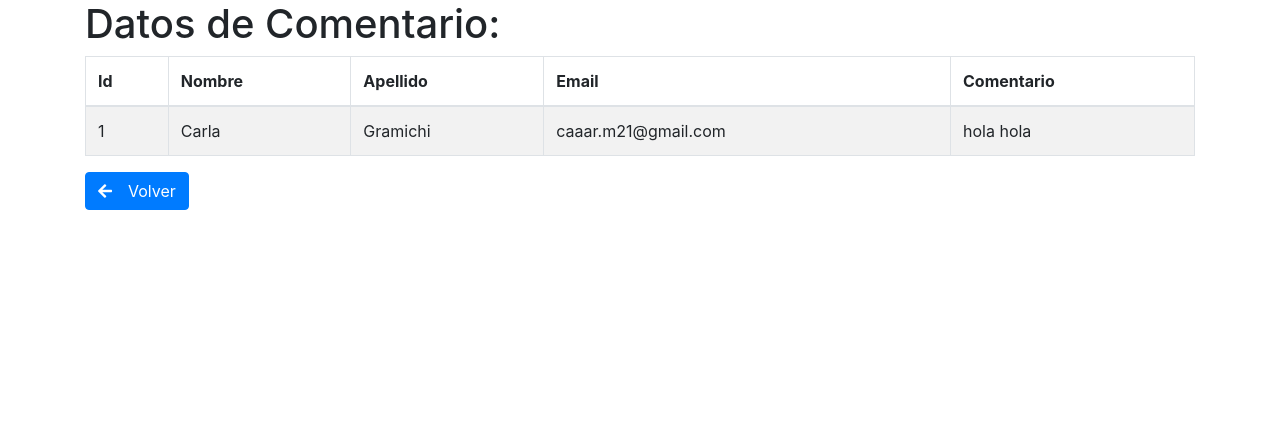
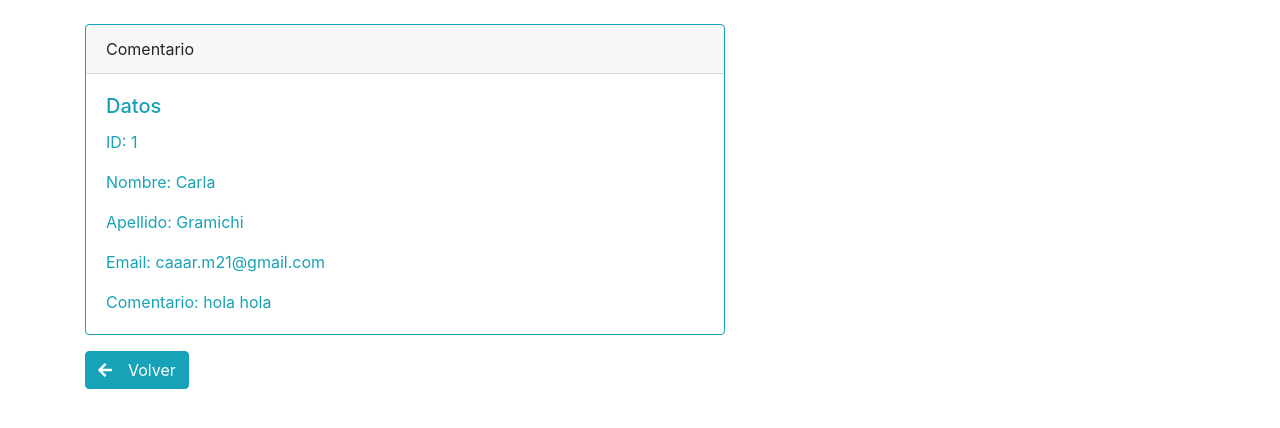
Before and after one commit to CarlaGramichi/Sistema-uno, a PHP site: page /Sistema-uno/ver_comentario.php?id=1 in a window 1280 px wide. Shown: the top 428 px of the page. Run offline with PHP 8.4, Linux system fonts and the light colour scheme; data comes from the database, SQL or seed files in the repository.

Commit message:
Ver comentario: card

```diff
--- a/conexion.php
+++ b/conexion.php
@@ -1,12 +1,12 @@
 <?php
-define('ROOT', 'http://localhost/car/comentarios');
+define('ROOT', 'http://localhost/Sistema-uno');
 function conectar()
 {
     $servidor = 'localhost';
     $usuario = 'root';
     $contrasena = '';
-    $nombreBD = 'car_comentarios';
-    $puerto = '3306';
+    $nombreBD = 'mi_primer_sistemita_completo';
+    $puerto = '3006';
 
     try {
         $con = new PDO("mysql:host=$servidor;port=$puerto;dbname=$nombreBD", $usuario, $contrasena);
--- a/listado_comentarios.php
+++ b/listado_comentarios.php
@@ -10,7 +10,7 @@ $coment = $consulta->fetchAll(PDO::FETCH_ASSOC);
 
 <h1 class="mt-5">Comentarios registrados:</h1>
 
-<table class="table table-striped table-bordered" cellspacing="10">
+<table class="table table-striped table-bordered " cellspacing="10">
     <thead>
     <tr>
         <th>Id</th>
@@ -57,6 +57,6 @@ $coment = $consulta->fetchAll(PDO::FETCH_ASSOC);
 
 <h4><? echo $_REQUEST ["mensaje2"] ?></h4>
 
-<a href="<?= ROOT ?>" class="btn btn-primary"><span class="fa fa-arrow-left"></span>&emsp;Volver</a>
+<a href="<?= ROOT ?>" class="btn btn-info"><span class="fa fa-arrow-left"></span>&emsp;Volver</a>
 
 <?php require 'plantillas/footer.php'; ?>
--- a/plantillas/footer.php
+++ b/plantillas/footer.php
@@ -1,2 +1,3 @@
 </body>
+
 </html>
--- a/ver_comentario.php
+++ b/ver_comentario.php
@@ -7,33 +7,20 @@ $consulta = $con->query("SELECT id,nombre,apellido,email,comentario FROM comenta
 $coment = $consulta->fetchAll(PDO::FETCH_ASSOC);
 
 ?>
-
-<body class="container">
-<h1>Datos de Comentario:</h1>
-
-<table class="table table-striped table-bordered" cellspacing="10">
-    <thead>
-    <tr>
-        <th>Id</th>
-        <th>Nombre</th>
-        <th>Apellido</th>
-        <th>Email</th>
-        <th>Comentario</th>
-    </tr>
-    </thead>
-    <tbody>
-    <?php foreach ($coment as $comenta): ?>
-        <tr>
-            <td><?= $comenta['id'] ?></td>
-            <td><?= $comenta['nombre'] ?></td>
-            <td><?= $comenta['apellido'] ?></td>
-            <td><?= $comenta['email'] ?></td>
-            <td><?= $comenta['comentario'] ?></td>
-        </tr>
-    <?php endforeach ?>
-    </tbody>
-</table>
-
-<a href="<?= ROOT ?>/listado_comentarios.php" class="btn btn-primary"><span class="fa fa-arrow-left"></span>&emsp;Volver</a>
+<br>
+<div class="card border-info mb-3" style="max-width: 40rem;">
+    <div class="card-header">Comentario</div>
+    <div class="card-body text-info">
+        <h5 class="card-title">Datos</h5>
+        <?php foreach ($coment as $comenta): ?>
+            <p class="card-text">ID: <span><?= $comenta['id'] ?></span></p>
+            <p class="card-text">Nombre: <span><?= $comenta['nombre'] ?></span></p>
+            <p class="card-text">Apellido: <span><?= $comenta['apellido'] ?></span></p>
+            <p class="card-text">Email: <span><?= $comenta['email'] ?></span></p>
+            <p class="card-text">Comentario: <span><?= $comenta['comentario'] ?></span></p>
+        <?php endforeach ?>
+    </div>
+</div>
+<a href="<?= ROOT ?>/listado_comentarios.php" class="btn btn-info"><span class="fa fa-arrow-left"></span>&emsp;Volver</a>
 
 <?php require 'plantillas/footer.php'; ?>
```
